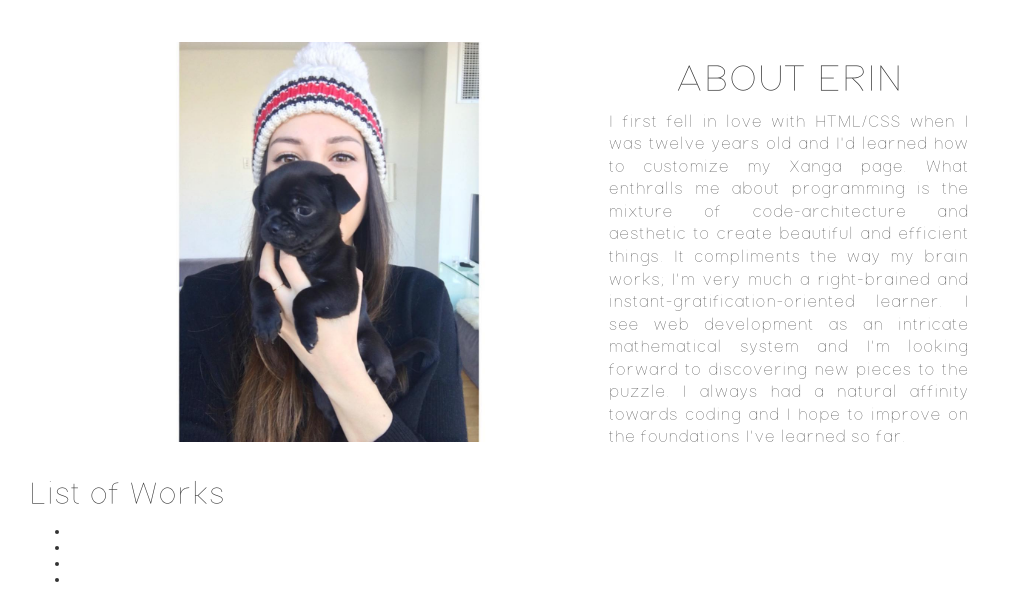
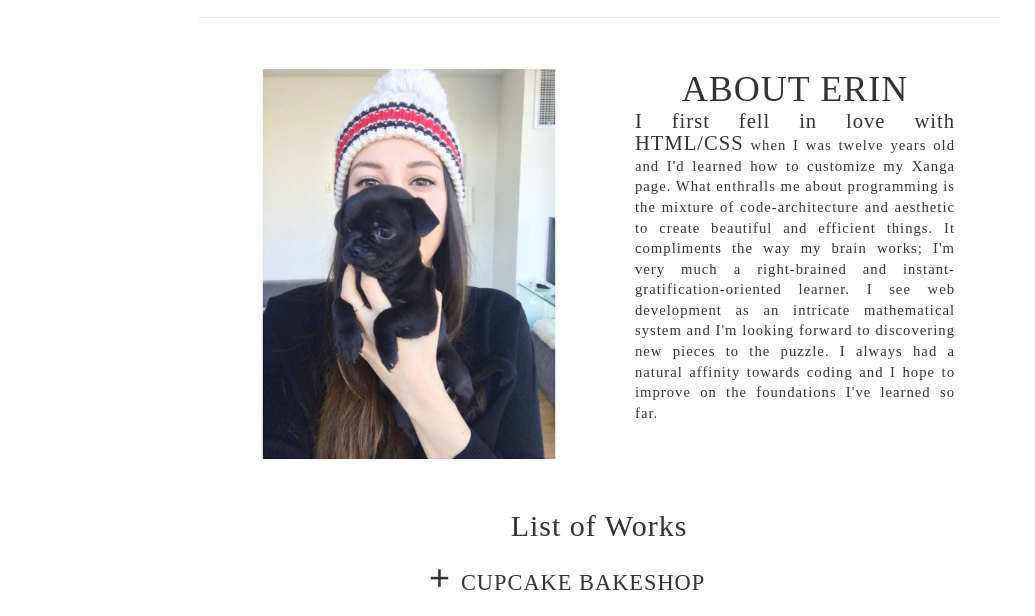
Before and after one commit to erinadora/eg_portfolio, a plain HTML site: page index.html in a window 1280 px wide. Shown: the part 184-800 px from the top of the page, without its empty margins (41-1076 px from the left). Drawn offline with Linux system fonts and the light colour scheme; files whose address does not match are found by name; a web font is replaced by a local one.

Commit message:
add updates to index.html and css files

```diff
--- a/css/style.css
+++ b/css/style.css
@@ -1,6 +1,7 @@
 body {
-  font-family: Nordica;
+  font-family: 'Nordica';
   letter-spacing: 1px;
+  font-weight: 100;
   line-height: 115%;
 }
 
@@ -14,42 +15,88 @@ h1 {
   text-align: center;
 }
 
+hr {
+    border: 0;
+    height: 0;
+    border-top: 1px solid rgba(0, 0, 0, 0.1);
+    border-bottom: 1px solid rgba(255, 255, 255, 0.3);
+}
+
 @font-face {
 	font-family: Nordica;
 	src: url("fonts/NordicaHairline.otf");
+  src: local('Nordica'), local('Nordica'), url('fonts/NordicaHairline.otf') format('truetype');
 }
 
 .photo img {
   float: left;
   margin: auto;
-  width: 400px;
-  margin-left: 100px;
-  border-radius: 3px;
+  width: 390px;
 }
 
 .pgph {
   margin: auto;
-  margin-right: 200px;
+  display: block;
   float: right;
   text-align: justify;
+  width: 350px;
+  margin-right: 29px;
 }
 
 .pgph h1 {
   text-transform: uppercase;
+  margin: 1px;
 }
 
 .pgph p {
   line-height: 140%;
-  font-size: 115%;
+  font-size: 105%;
+}
+
+.first {
+  font-size: 140%;
 }
 
 .section1 {
-  margin-top: 50px;
+  width: 800px;
+  margin: 30px auto;
 }
 
 .description {
-  padding: 10px;
+  padding-top: 20px;
+  padding-bottom: 15px;
   letter-spacing: 4px;
   word-spacing: 6px;
-  font-size: 115%;
+  font-size: 205%;
 }
+
+.list {
+  margin: auto;
+  width: 450px;
+}
+
+.list h2 {
+  text-align: center;
+
+}
+
+.works ul {
+  margin-right: 25px;
+}
+
+.works ul li {
+  list-style-type: none;
+  text-transform: uppercase;
+  font-size: 160%;
+  line-height: 130%;
+}
+
+.works ul li:before {
+  content: "+";
+  font-size: 160%;
+  line-height: 150%;
+  padding-right: 10px;
+  padding-top: 10px;
+  font-weight: 500;
+  font-family: 'helvetica neue';
+}
--- a/index.html
+++ b/index.html
@@ -12,6 +12,7 @@
           <header>
             <img src="images/logo.png" alt="Erin Goncer logo">
             <p class="description">a portfolio and bio</p>
+            <hr>
           </header>
         </div>
       </div>
@@ -24,11 +25,11 @@
           <p><span class="first">I first fell in love with HTML/CSS</span> when I was twelve years old and I'd learned how to customize my Xanga page. What enthralls me about programming is the mixture of code-architecture and aesthetic to create beautiful and efficient things. It compliments the way my brain works; I'm very much a right-brained and instant-gratification-oriented learner. I see web development as an intricate mathematical system and I'm looking forward to discovering new pieces to the puzzle. I always had a natural affinity towards coding and I hope to improve on the foundations I've learned so far.</p>
         </div>
       </div>
-      <div class="row row-centered">
-        <div class="col-md-6 col-centered">
+      <div class="list row row-centered">
+        <div class="works col-md-12">
           <h2>List of Works</h2>
           <ul>
-            <li></li>
+            <li>Cupcake Bakeshop</li>
             <li></li>
             <li></li>
             <li></li>
```
Also changed, not shown: fonts/KGNeatlyPrinted.ttf (added), images/icon.png (added).
